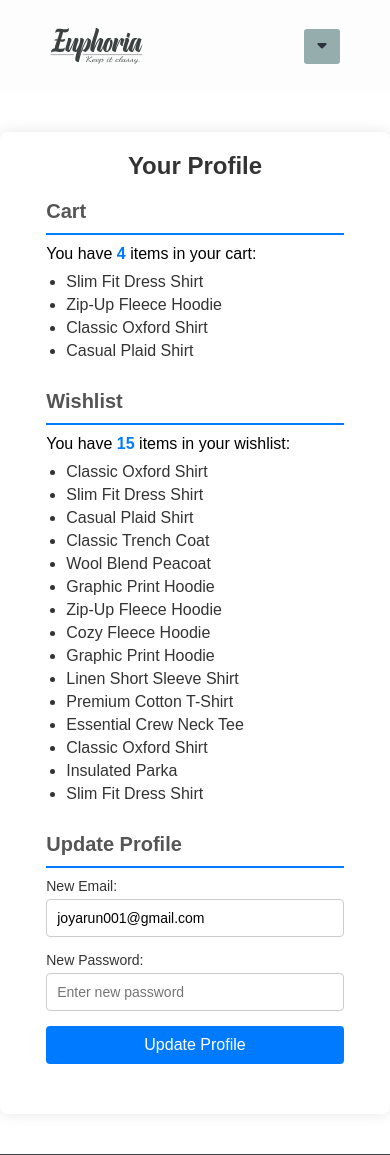
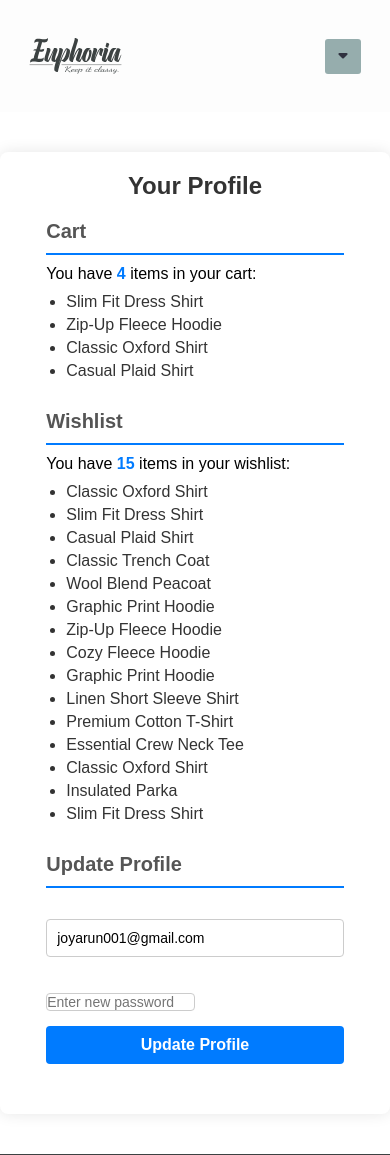
Before and after one commit to jerrymoses96/Euphoria-main, a Django app: page /profile/ in a window 390 px wide. Shown: the top 1155 px of the page. Run offline with Django 5.2, Linux system fonts and the light colour scheme; a user stored in the database is signed in; data comes from the database, SQL or seed files in the repository; both versions use the stored data as it was after the commit; some web fonts are replaced.

Commit message:
push before changes

```diff
--- a/static/css/style.css
+++ b/static/css/style.css
@@ -19,13 +19,23 @@ body {
 }
 
 #navbar {
+  /* display: flex; */
+  /* justify-content: space-between; */
+  /* align-items: center; */
+  /* position: relative; */
+  /* gap: 50px; */
+  background-color: #fdfdfd;
+  /* padding: 31px 102px; */
+  font-family: "Gill Sans", "Gill Sans MT", Calibri, "Trebuchet MS", sans-serif;
+}
+#navbar .wrapper {
   display: flex;
   justify-content: space-between;
   align-items: center;
   position: relative;
-  gap: 50px;
+  /* gap: 50px; */
   background-color: #fdfdfd;
-  padding: 31px 102px;
+  padding: 31px 0px;
   font-family: "Gill Sans", "Gill Sans MT", Calibri, "Trebuchet MS", sans-serif;
 }
 #navbar .nav-menu {
@@ -134,7 +151,7 @@ body {
 #navbar .navbar-right {
   display: flex;
   gap: 10px;
-  padding-left: 30px;
+  /* padding-left: 30px; */
 }
 #navbar .navbar-right span {
   display: flex;
@@ -1995,16 +2023,6 @@ body {
     gap: 50px;
   }
 
-  #navbar {
-    display: flex;
-    justify-content: center;
-    align-items: center;
-    gap: 15px;
-    background-color: #fdfdfd;
-    padding: 31px 102px;
-    font-family: "Gill Sans", "Gill Sans MT", Calibri, "Trebuchet MS",
-      sans-serif;
-  }
   #navbar .search-bar {
     display: flex;
     padding: 10px 10px;
@@ -2048,21 +2079,7 @@ body {
     gap: 40px;
   }
 
-  #navbar {
-    display: flex;
-    justify-content: space-between;
-    align-items: center;
-    gap: 5px;
-    background-color: #fdfdfd;
-    padding: 21px 102px;
-    font-family: "Gill Sans", "Gill Sans MT", Calibri, "Trebuchet MS",
-      sans-serif;
-  }
-  #productoffer .offercards .offercard-right {
-    width: 504.93px;
-    height: 356.2px;
-    border-radius: 12px;
-  }
+
   #navbar .nav-menu {
     display: flex;
     list-style: none;
@@ -2391,6 +2397,36 @@ body {
   #navbar .menubar {
     display: flex;
     justify-content: space-between;
+  }
+  #navbar .dropdown .drop-text {
+    padding-top: 0px;
+    color: #ffffff;
+    font-size: 24px;
+    font-weight: 400;
+    cursor: pointer;
+  }
+  .form-group label {
+    margin-top: 10px;
+    display: block;
+    color: white;
+    margin-bottom: 5px;
+    font-size: 14px;
+  }
+  .form-group #username {
+    width: 50%;
+    border-radius: 6px;
+  }
+  .form-group #password {
+    width: 50%;
+    padding: 0;
+  }
+  form button {
+    padding: 10px 20px;
+    border-radius: 6px;
+    font-weight: 600;
+  }
+  #dropdownMenu.show {
+    overflow: scroll;
   }
 }
 
@@ -2715,16 +2746,7 @@ body {
   #navbar .menubar {
     display: flex;
   }
-  #navbar {
-    display: flex;
-    justify-content: space-between;
-    align-items: center;
-    gap: 5px;
-    background-color: #fdfdfd;
-    padding: 21px 50px;
-    font-family: "Gill Sans", "Gill Sans MT", Calibri, "Trebuchet MS",
-      sans-serif;
-  }
+
   #products {
     padding-bottom: 30px;
   }
--- a/templates/index.html
+++ b/templates/index.html
@@ -44,6 +44,7 @@
     <!-- neavbar section  -->
 
     <section id="navbar">
+      <div class="wrapper">
         <div class="header">
           <h1>
             <a href="{% url 'web:index' %}"
--- a/web/views.py
+++ b/web/views.py
@@ -146,6 +146,7 @@ def login_view(request):
     return render(request, 'index.html', {'form': form})
 
 
+
 @login_required
 def logout_view(request):
     logout(request)
```
Also changed, not shown: other parts of static/css/style.css (+92 -76 lines), other parts of templates/index.html (+56 -2 lines), db.sqlite3. Lines whose indentation alone changed are shown as unchanged.
